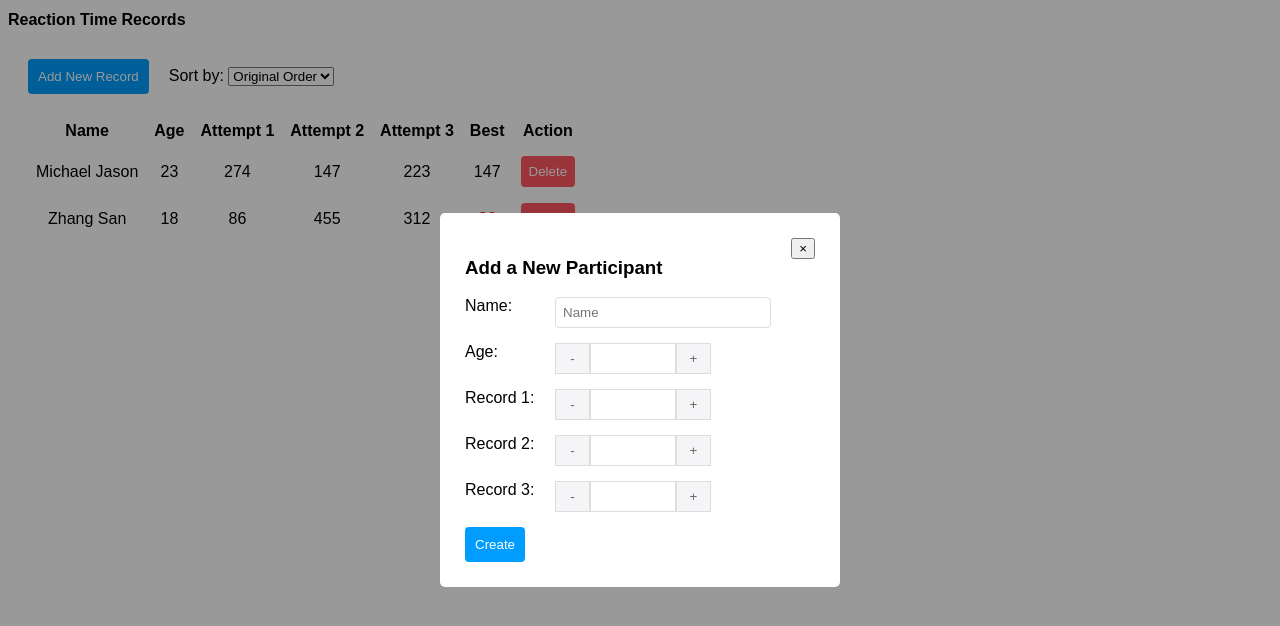
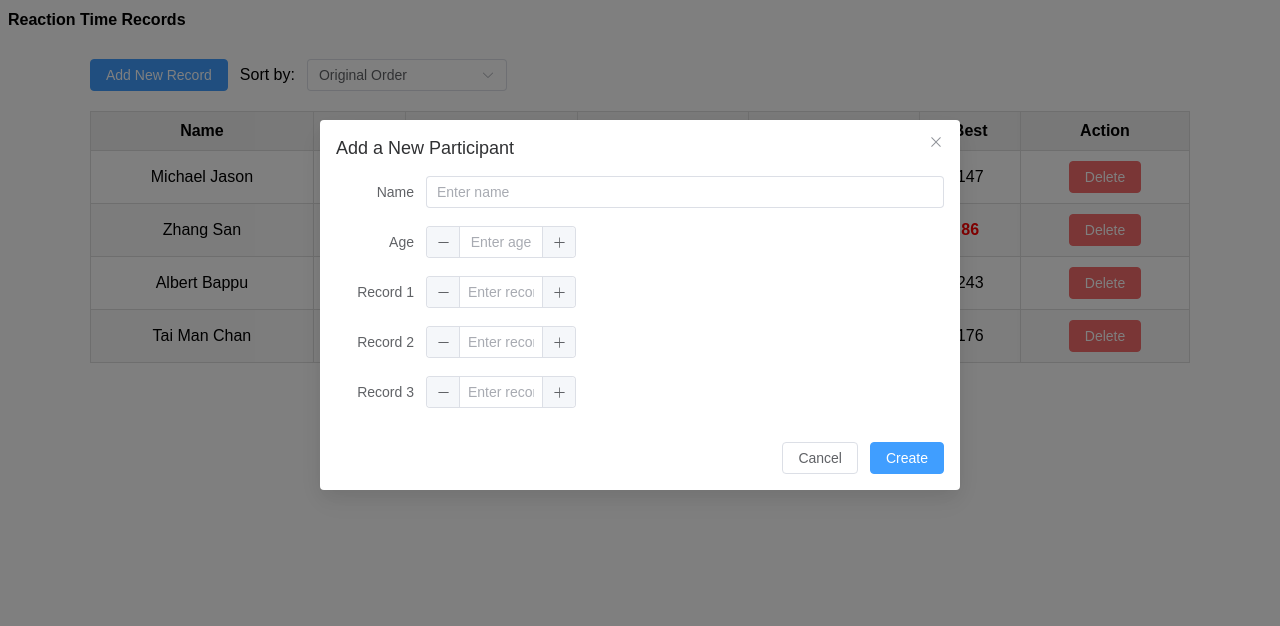
Before and after one commit to LiaoTian724/University-Learning, a Vue app in the folder Year3/Year3-1/Advanced Web Development/2627-adv-web-dev-project-empty/: page / in a window 1280 px wide. Both pictures are taken after a click on the button "Add New Record". Shown: the top 626 px of the page. Built offline with nearby package versions, Linux system fonts and the light colour scheme.

Commit message:
Finish Advanced WebDesign Project Phase1.

```diff
--- a/Year3/Year3-1/Advanced Web Development/2627-adv-web-dev-project-empty/src/App.vue
+++ b/Year3/Year3-1/Advanced Web Development/2627-adv-web-dev-project-empty/src/App.vue
@@ -8,11 +8,14 @@
 
                 participants: [
                     {id: 0, name:"Michael Jason", age:23, attempt_1: 274, attempt_2:147, attempt_3: 223},
-                    {id: 1, name:'Zhang San',     age:18, attempt_1: 86,  attempt_2:455, attempt_3: 312}
+                    {id: 1, name:'Zhang San',     age:18, attempt_1: 86,  attempt_2:455, attempt_3: 312},
+                    {id: 2, name:'Albert Bappu',  age:47, attempt_1: 352, attempt_2:243, attempt_3: 366},
+                    {id: 3, name:'Tai Man Chan',  age:23, attempt_1: 274, attempt_2:176, attempt_3: 233},
                 ],
 
                 showForm: false,
-                nextId: 2,
+
+                nextId: 4,
                 form: {name:'',    age:null,     attempt_1:null,   attempt_2:null,   attempt_3:null}
             };
         },
@@ -41,33 +44,33 @@
                     this.errorMessage = 'Please enter a name';
                     return;
                 }
-                if (this.form.age == '' || Number(this.form.age) < 0 || !Number.isInteger(Number(this.form.age))) {
+                if (this.form.age == '' || this.form.age < 1 || !Number.isInteger(Number(this.form.age))) {
                     this.errorMessage = 'Please enter a valid age';
                     return;
                 }
-                if (this.form.attempt_1 == '' || Number(this.form.attempt_1) < 0 ||
-                    this.form.attempt_2 == '' || Number(this.form.attempt_2) < 0 ||
-                    this.form.attempt_3 == '' || Number(this.form.attempt_3) < 0) {
+                if (this.form.attempt_1 == null || this.form.attempt_1 < 0 ||
+                    this.form.attempt_2 == null || this.form.attempt_2 < 0 ||
+                    this.form.attempt_3 == null || this.form.attempt_3 < 0) {
                     this.errorMessage = 'Please make sure all attempts are correct';
                     return;
                 }
-                for (let i=0; i < this.participants.length; i++) {
-                    if(this.participants[i].name == this.form.name) {
-                        this.errorMessage = 'This name already exists';
-                        return;
-                    }
-                }
+                // for (let i=0; i < this.participants.length; i++) {
+                //     if (this.participants[i].name == this.form.name) {
+                //         this.errorMessage = 'This name already exists';
+                //         return;
+                //     }
+                // }
 
                 this.participants.push({
                     id: this.nextId++,
                     name: this.form.name,
-                    age: Number(this.form.age),
-                    attempt_1: Number(this.form.attempt_1),
-                    attempt_2: Number(this.form.attempt_2),
-                    attempt_3: Number(this.form.attempt_3)
+                    age: this.form.age,
+                    attempt_1: this.form.attempt_1,
+                    attempt_2: this.form.attempt_2,
+                    attempt_3: this.form.attempt_3
                 });
                 this.showForm = false;
-                this.form = {name:'',    age:'',     attempt_1:'',   attempt_2:'',   attempt_3:''};
+                this.form = {name:'',    age:null,     attempt_1:null,   attempt_2:null,   attempt_3:null};
                 this.errorMessage = '';
             }
         },
@@ -95,18 +98,27 @@
 <template>
     <div class="page">
         <!-- <h2>Reaction Time Records</h2> -->
+        <div class="toolbar">
+            <!-- <button class="add-button" @click="showForm=true">Add New Record</button> -->
+            <el-button type="primary" @click="showForm=true">Add New Record</el-button>
 
-        <button class="add-button" @click="showForm=true">Add New Record</button>
-
-        <span>Sort by: </span>
-        <select v-model="sortBy">
+            <span>Sort by:</span>
+            <!-- <select v-model="sortBy">
                 <option value="default">Original Order</option>
                 <option value="name">Name</option>
                 <option value="age">Age</option>
                 <option value="best">Best Record</option>
-        </select>
+            </select> -->
+            <el-select v-model="sortBy" style="width: 200px;">
+                <el-option label="Original Order" value="default"></el-option>
+                <el-option label="Name" value="name"></el-option>
+                <el-option label="Age" value="age"></el-option>
+                <el-option label="Best Record" value="best"></el-option>
+            </el-select>
+        </div>
 
-        <table>
+        <div class="table-container">
+            <table class="record-table">
                 <thead>
                     <tr>
                         <th>Name</th>
@@ -127,13 +139,15 @@
                         <td>{{ person.attempt_3 }}</td>
                         <td :class="{ fast: bestTime(person) < 100 }">{{ bestTime(person) }}</td>
                         <td>
-                        <button class="delete-button" @click="deleteParticipant(person.id)">Delete</button>
+                            <!-- <button class="delete-button" @click="deleteParticipant(person.id)">Delete</button> -->
+                            <el-button type="danger" @click="deleteParticipant(person.id)">Delete</el-button>
                         </td>
                     </tr>
                 </tbody>
             </table>
+        </div>
 
-        <div v-if="showForm" class="background">
+        <!-- <div v-if="showForm" class="background">
                 <div class="popup">
                     <button class="close-button" @click="showForm=false">×</button>
 
@@ -172,119 +186,89 @@
                     <button class="create-button" @click="addParticipant()">Create</button>
                 </div>
 
+        </div>  -->
     </div>
 
-    </div>
+    <el-dialog v-model="showForm" title="Add a New Participant">
+        <el-form label-width="90px">
+            <el-form-item label="Name">
+                <el-input v-model="form.name" placeholder="Enter name"></el-input>
+            </el-form-item>
+            <el-form-item label="Age">
+                <el-input-number v-model="form.age" :min="1" :step="1" placeholder="Enter age"></el-input-number>
+            </el-form-item>
+            <el-form-item label="Record 1">
+                <el-input-number v-model="form.attempt_1" :min="0" :step="1" placeholder="Enter record 1"></el-input-number>
+            </el-form-item>
+            <el-form-item label="Record 2">
+                <el-input-number v-model="form.attempt_2" :min="0" :step="1" placeholder="Enter record 2"></el-input-number>
+            </el-form-item>
+            <el-form-item label="Record 3">
+                <el-input-number v-model="form.attempt_3" :min="0" :step="1" placeholder="Enter record 3"></el-input-number>
+            </el-form-item>
+
+            <p v-if="errorMessage" class="error">{{ errorMessage }}</p>
+        </el-form>
+
+        <template #footer>
+                <el-button @click="showForm=false">Cancel</el-button>
+                <el-button type="primary" @click="addParticipant">Create</el-button>
+        </template>
+    </el-dialog>
 </template>
 
 
 
 
 <style scoped>
-.page {padding: 20px;}
 
-.add-button, .create-button {
-    background-color: #009dff;
-    color: white;
-    border: none;
-    padding: 10px;
-    border-radius: 4px;
+.page {
+    padding: 20px;
+    max-width: 1100px;
+    margin: 0 auto;
 }
 
-.add-button {
-    margin-right: 20px;
+.toolbar {
+    display: flex;
+    align-items: center;
+    gap: 12px;
+    margin-bottom: 20px;
+    flex-wrap: wrap;
 }
 
+.table-container {
+    width: 100%;
+    overflow-x: auto;
+}
 
-table {
-    margin-top: 20px;
+.record-table {
+    width: 100%;
     border-collapse: collapse;
 }
 
-th, td {
-    padding: 8px;
+.record-table th,
+.record-table td {
+    border: 1px solid #ddd;
+    padding: 10px;
     text-align: center;
 }
 
-
-.delete-button {
-    background-color: #ff5962;
-    color: white;
-    border: none;
-    padding: 8px;
-    border-radius: 4px;
+.record-table th {
+    background-color: #f2f2f2;
 }
 
-
-.fast, .error {
-    color: red;
+.record-table tbody tr:nth-child(even) {
+    background-color: #fafafa;
 }
 
-
-.background {
-    position: fixed;
-    top: 0;
-    left: 0;
-    width: 100%;
-    height: 100%;
-    background-color: #0006;
-    display: flex;
-    justify-content: center;
-    align-items: center;
+.fast {
+    color: red;
+    font-weight: bold;
 }
 
-
-.popup {
-    background-color: white;
-    padding: 25px;
-    border-radius: 5px;
-    width: 350px;
+.error {
+    color: red;
+    margin: 0 0 10px;
 }
 
-
-.form-row {
-    display: flex;
-    margin-bottom: 15px;
-}
-
-.form-row label {
-    width: 90px;
-}
-
-
-.form-row input {
-    width: 200px;
-    padding: 7px;
-    border: 1px solid #ddd;
-    border-radius: 4px;
-}
-
-.number-box {
-    display: flex;
-}
-
-.number-box input {
-    width: 70px;
-    text-align: center;
-    border-radius: 0;
-    appearance: textfield;
-}
-
-.number-box input::-webkit-inner-spin-button,
-.number-box input::-webkit-outer-spin-button {
-    -webkit-appearance: none;
-}
-
-.number-box button {
-    width: 35px;
-    border: 1px solid #ddd;
-    background-color: #f5f5f8;
-    color: #666;
-    cursor: pointer;
-}
-
-
-.close-button {
-    float: right;
-}
 </style>
```
Lines whose indentation alone changed are shown as unchanged.
